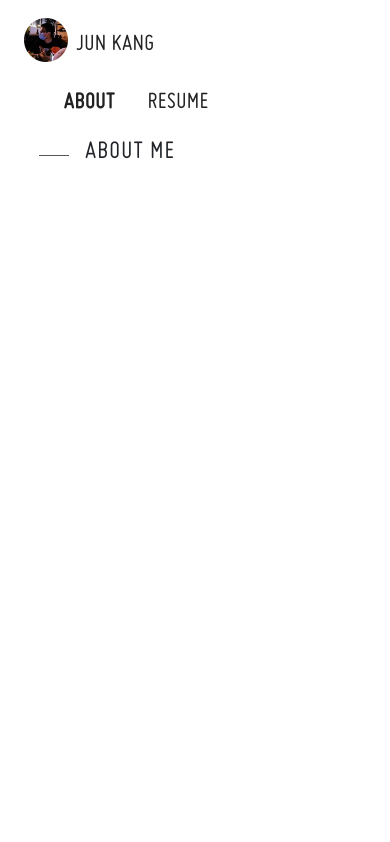
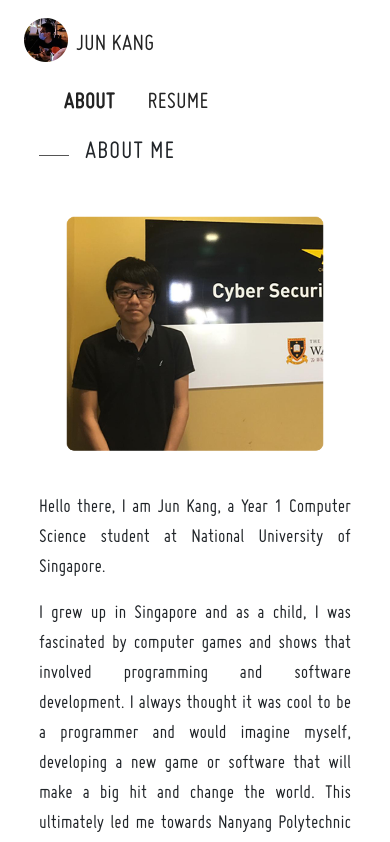
Before and after one commit to angjunkang/react-angjunkang, a React (Create React App) app: page /about in a window 390 px wide. Shown: the top 842 px of the page. Built offline with nearby package versions, Linux system fonts and the light colour scheme.

Commit message:
Remove transition for description on mobile

```diff
--- a/src/components/Content/About/Description.js
+++ b/src/components/Content/About/Description.js
@@ -1,8 +1,33 @@
 import DisplayPicture from '../../../images/about-me-irminrics.png'
 import { useState, useEffect } from 'react'
 
+function getWindowDimensions() {
+    const { innerWidth: width, innerHeight: height } = window;
+    return {
+        width,
+        height
+    };
+}
+
+function useWindowDimensions() {
+    const [windowDimensions, setWindowDimensions] = useState(getWindowDimensions());
+
+    useEffect(() => {
+        function handleResize() {
+            setWindowDimensions(getWindowDimensions());
+        }
+
+        window.addEventListener('resize', handleResize);
+        return () => window.removeEventListener('resize', handleResize);
+    }, []);
+
+    return windowDimensions;
+}
+
 const Description = () => {
     const [isVisible, setVisible] = useState(false);
+    const { width } = useWindowDimensions();
+
     useEffect(() => {
         const position = window.pageYOffset;
         setVisible(position);
@@ -18,7 +43,7 @@ const Description = () => {
     }, []);
 
     return (
-        <div className={`description-div row fadeIn ${isVisible ? 'visible' : ''}`} >
+        <div className={`description-div row fadeIn ${isVisible || width < 905  ? 'visible' : ''}`} >
             <div className="description-header"></div>
             <div className="description-picture col-xl-6 col-lg-12">
                 <img src={DisplayPicture} alt="Jun Kang's DP" id="about-me-picture" />
```
